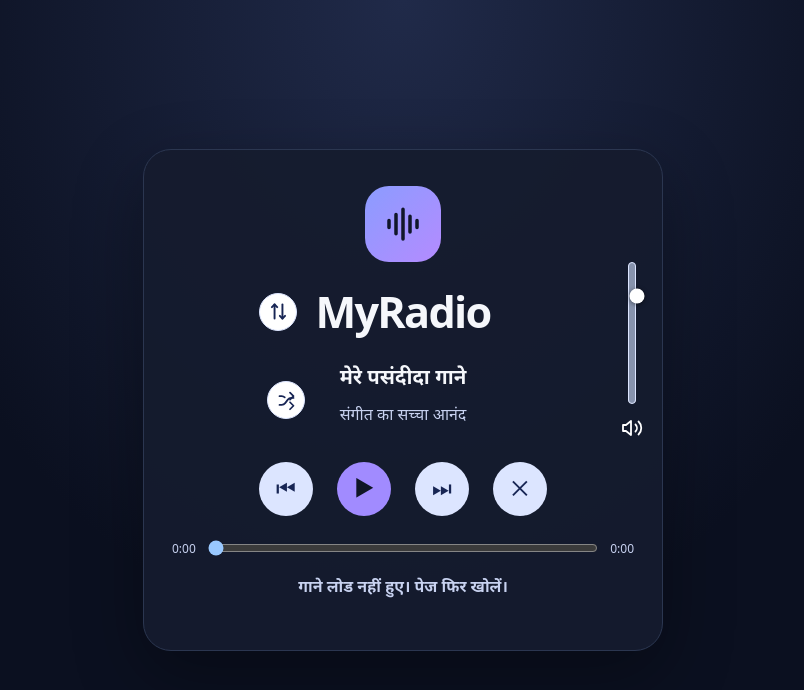
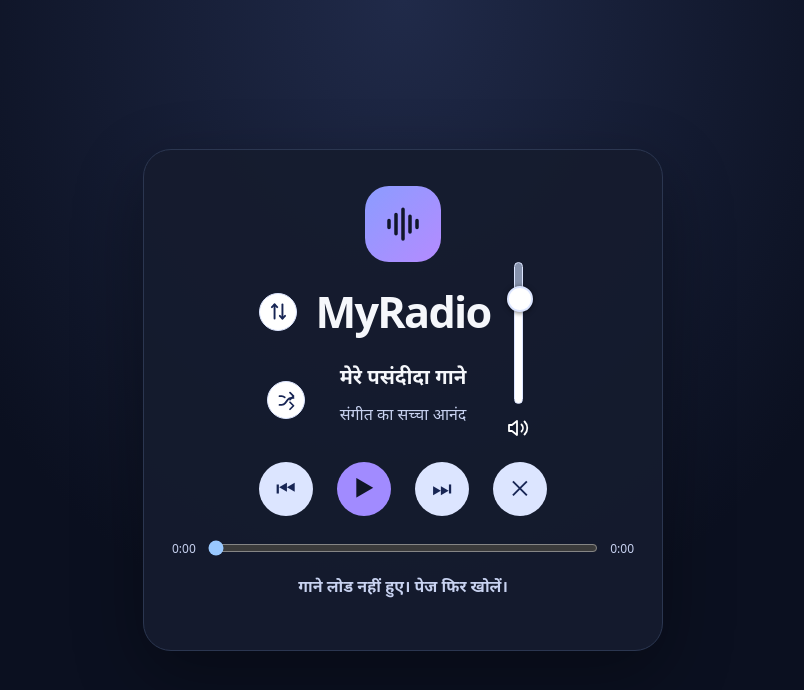
Before and after one commit to viv77/MyRadio, a plain HTML site: page index.html in a window 1280 px wide. Shown: the whole page, without its empty margins (237-1041 px from the left). Drawn offline with Linux system fonts and the light colour scheme; no server answers.

Commit message:
Improve volume control styling and functionality
Refactor volume control styles and update volume handling logic.

```diff
--- a/index.html
+++ b/index.html
@@ -40,14 +40,15 @@
     .tagline { margin:0 0 34px; color:var(--muted); font-size:1rem; line-height:1.7; }
     .wait { margin:0; color:#fff; font-size:1.08rem; font-weight:650; line-height:1.7; }
     .pulse { display:inline-block; width:8px; height:8px; margin-right:9px; border-radius:50%; background:#a18bff; vertical-align:middle; }
-    .volume-control { position:absolute; right:18px; top:112px; height:178px; display:flex; flex-direction:column; align-items:center; justify-content:space-between; z-index:2; }
-    #volume { -webkit-appearance:slider-vertical; appearance:slider-vertical; writing-mode:vertical-lr; direction:rtl; width:18px; height:142px; margin:0; cursor:pointer; accent-color:#ffffff; background:transparent; }
-    #volume::-webkit-slider-runnable-track { width:8px; border-radius:99px; background:#8793ad; border:1px solid #dce5ff; }
-    #volume::-webkit-slider-thumb { -webkit-appearance:none; width:18px; height:18px; border-radius:50%; background:#ffffff; border:1px solid #dce5ff; box-shadow:0 1px 4px #0006; }
-    #volume::-moz-range-track { width:8px; border-radius:99px; background:#8793ad; border:1px solid #dce5ff; }
-    #volume::-moz-range-thumb { width:17px; height:17px; border-radius:50%; background:#ffffff; border:1px solid #dce5ff; box-shadow:0 1px 4px #0006; }
+    .volume-control { position:absolute; right:calc(50% - 129px); top:112px; height:178px; width:28px; display:flex; flex-direction:column; align-items:center; justify-content:space-between; z-index:2; }
+    #volume { -webkit-appearance:none; appearance:none; writing-mode:vertical-lr; direction:rtl; width:24px; height:142px; margin:0; padding:0; cursor:pointer; background:transparent; touch-action:none; }
+    #volume::-webkit-slider-runnable-track { width:9px; height:142px; border-radius:99px; background:linear-gradient(to top,#ffffff 0%,#ffffff var(--volume-fill,80%),#8793ad var(--volume-fill,80%),#8793ad 100%); border:1px solid #dce5ff; }
+    #volume::-webkit-slider-thumb { -webkit-appearance:none; width:26px; height:26px; margin-left:-8px; border-radius:50%; background:#ffffff; border:2px solid #dce5ff; box-shadow:0 1px 5px #0008; }
+    #volume::-moz-range-track { width:9px; height:142px; border-radius:99px; background:#8793ad; border:1px solid #dce5ff; }
+    #volume::-moz-range-progress { width:9px; border-radius:99px; background:#ffffff; }
+    #volume::-moz-range-thumb { width:24px; height:24px; border-radius:50%; background:#ffffff; border:2px solid #dce5ff; box-shadow:0 1px 5px #0008; }
     .volume-icon { width:24px; height:24px; color:#ffffff; display:block; }
-    @media (max-width:420px) { .volume-control { right:8px; top:108px; height:160px; } #volume { height:126px; } }
+    @media (max-width:420px) { .volume-control { right:calc(50% - 129px); top:108px; height:160px; } #volume { height:126px; } #volume::-webkit-slider-runnable-track { height:126px; } }
     @media (max-width:420px) { main { padding:30px 20px; } .subtitle { font-size:1.15rem; } }
   </style>
 </head>
@@ -172,13 +173,21 @@ async function getDeviceName() {
   const player = document.getElementById("player");
 const songTitle = document.getElementById("songTitle");
 const volumeControl = document.getElementById("volume");
-const savedVolume = localStorage.getItem("myradio_volume");
+let savedVolume = null;
+try { savedVolume = localStorage.getItem("myradio_volume"); } catch (error) {}
 player.volume = savedVolume === null ? 0.8 : Math.max(0, Math.min(1, Number(savedVolume)));
-volumeControl.value = player.volume;
-volumeControl.addEventListener("input", () => {
-  player.volume = Number(volumeControl.value);
-  try { localStorage.setItem("myradio_volume", String(player.volume)); } catch (error) {}
-});
+volumeControl.value = String(player.volume);
+
+function applyVolume() {
+  const level = Math.max(0, Math.min(1, Number(volumeControl.value)));
+  player.volume = level;
+  player.muted = level === 0;
+  volumeControl.style.setProperty("--volume-fill", `${level * 100}%`);
+  try { localStorage.setItem("myradio_volume", String(level)); } catch (error) {}
+}
+applyVolume();
+volumeControl.addEventListener("input", applyVolume);
+volumeControl.addEventListener("change", applyVolume);
 
 let songs = [];
 let remaining = [];
```
